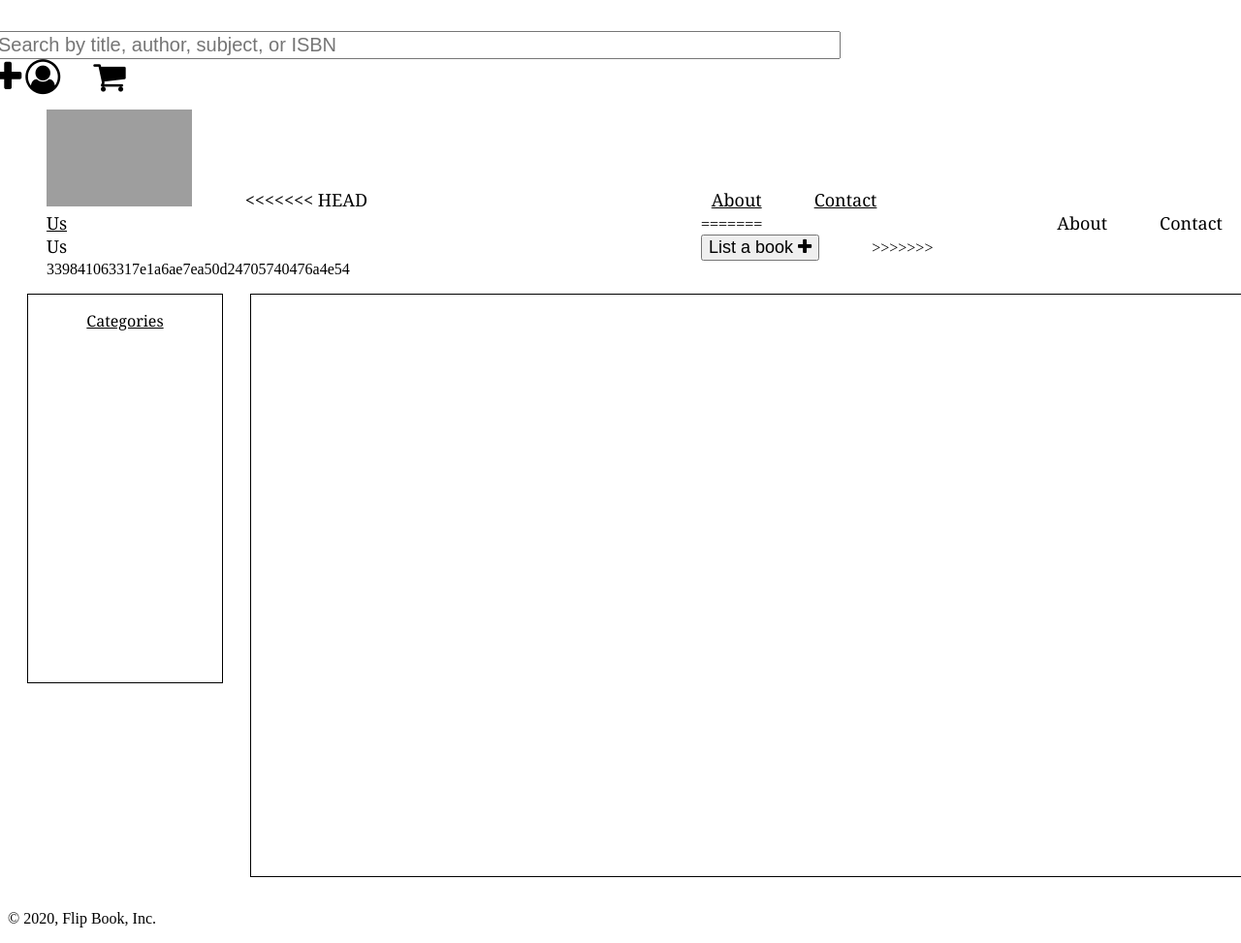
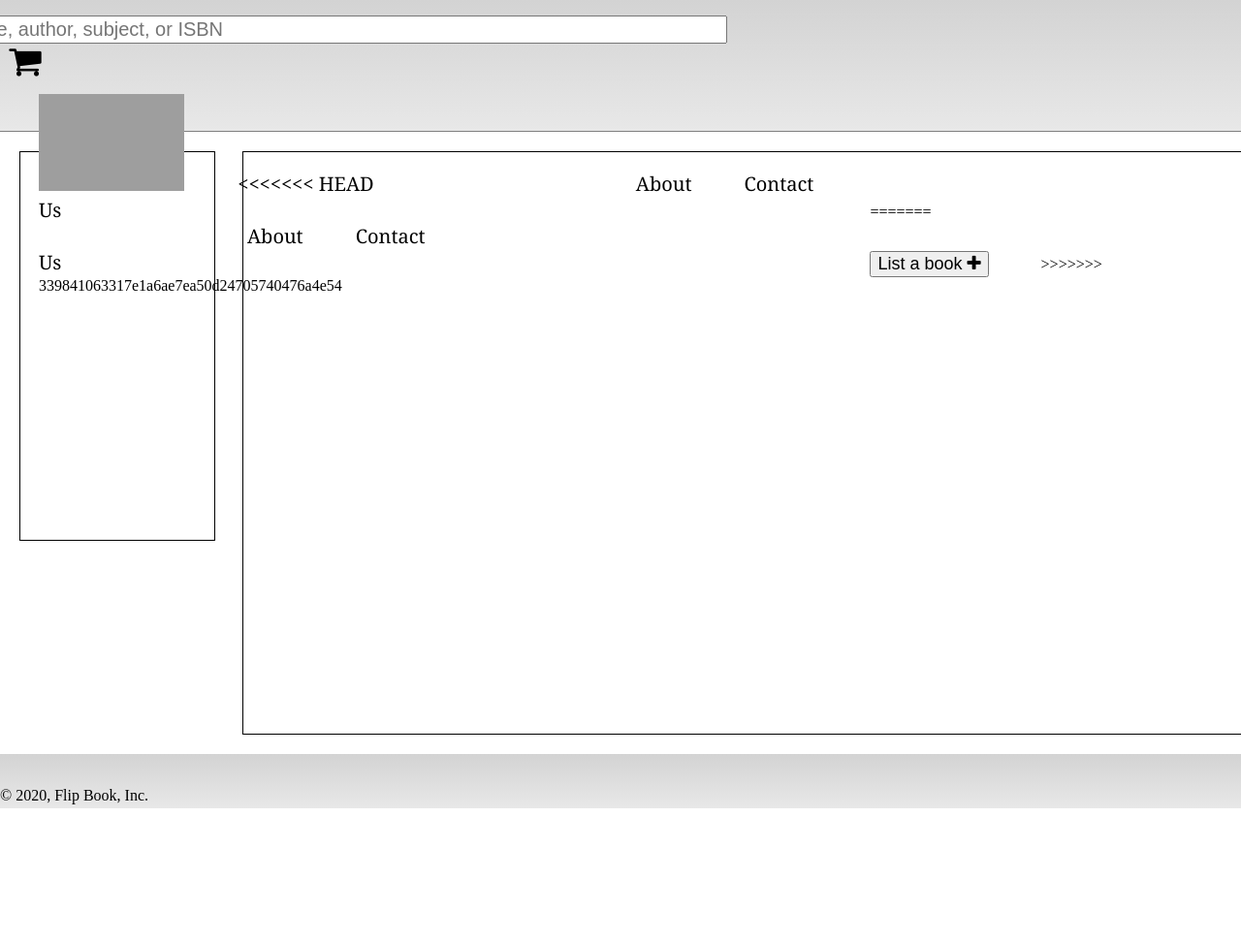
Before and after one commit to WSU-4110/flip-book, a PHP site: page /main.html in a window 1280 px wide; the page is wider, and only the part inside the window is pictured. Shown: that part at 97% size. After the commit the page ends 834 px from the top of that part, so only its background shows below. Run offline with PHP 8.4, Linux system fonts and the light colour scheme; grey boxes are pictures that could not be loaded.

Commit message:
Updated css for header

```diff
--- a/styles.css
+++ b/styles.css
@@ -1,5 +1,19 @@
+body, html {
+	margin: 0;
+	padding: 0;
+	background-color: white;
+}
+nav {
+	background-image: linear-gradient(lightgray, #E8E8E8);
+	height: 135px;
+	border-bottom: 0.5px solid gray;
+	margin-bottom: 20px;
+	/*position: fixed;*/
+	top: -50px;
+}
 .navigation {
 	list-style-type: none;
+	margin: 0px;
 
 }
 
@@ -7,20 +21,20 @@
 	display: inline;
 	padding-right: 50px;
 	font-family: Cambria;
-	font-size: 18px;
+	font-size: 20px;
 }
 
 #search_bar {
-	margin-right: 305px;
+	margin-right: 430px;
 	font-size: 20px;
 }
 
 #about {
-	margin-left: 300px;
+	margin-left: 215px;
 }
 
 #contact {
-	margin-right: 600px;
+	margin-right: 780px;
 }
 
 #icons {
@@ -32,15 +46,27 @@
 	margin-left: 30px;
 }
 
+.fa-user-circle-o {
+	margin-left: 30px;
+}
+
+#list_book_button {
+	border-radius: 4px;
+	background-color: green;
+	color: gold;
+	font-weight: bold;
+}
+
 a:link, a:visited {
 	color: black;
+	text-decoration: none;
 }
 
 aside {
 	width: 200px;
 	height: 400px;
 	margin-left: 20px;
-	border: 1px solid black;
+	border: 0.5px solid black;
 	float: left;
 }
 
@@ -48,7 +74,7 @@ main {
 	margin-left: 250px;
 	width: 1150px;
 	height: 600px;
-	border: 1px solid black;
+	border: 0.5px solid black;
 
 }
 
@@ -60,3 +86,11 @@ aside p {
 	text-align: center;
 	text-decoration: underline;
 }
+
+footer {
+	background-image: linear-gradient(lightgray, #E8E8E8);
+	margin-top: 20px;
+	margin-bottom: 0px;
+	bottom: 0px;
+	min-height: 7vh
+}
```
